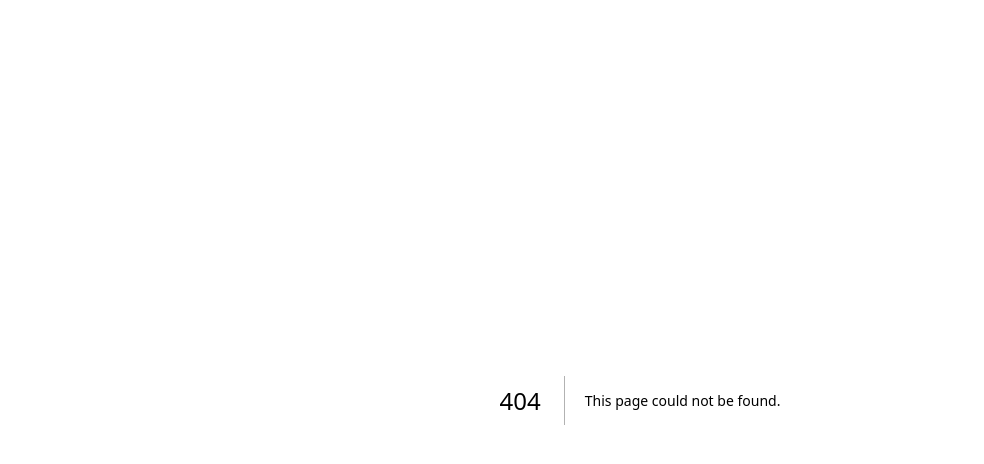
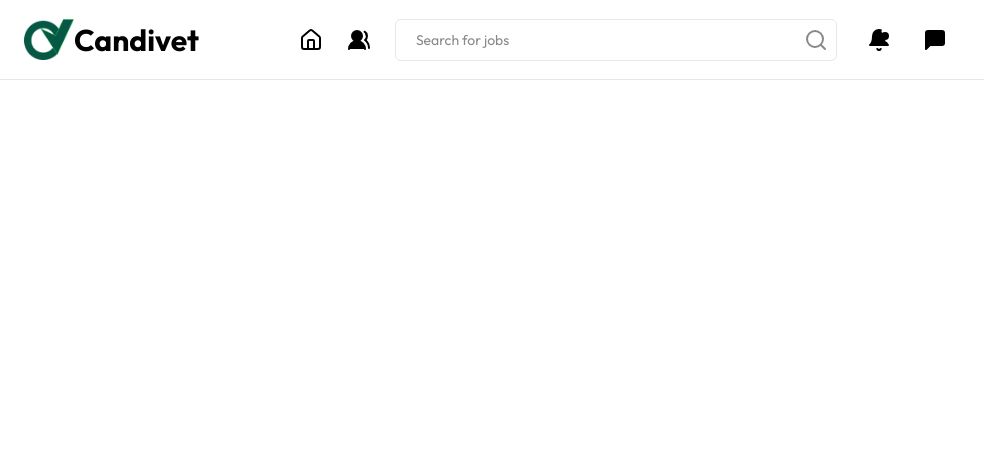
Before and after one commit to joshuaoni/tbwrge, a Next.js app: page /community in a window 1280 px wide. Before the commit this address had no page. Shown: the top 464 px of the page, without its empty margins (0-984 px from the left). Built offline with nearby package versions, Linux system fonts and the light colour scheme.

Commit message:
added the communities header

```diff
--- /dev/null
+++ b/src/components/community-dash-header/index.tsx
@@ -0,0 +1,42 @@
+import React from "react";
+import {
+  BellDotIcon,
+  Home,
+  MessageSquareIcon,
+  Search,
+  Users2,
+} from "lucide-react";
+import { CreateJob } from "@/pages/dashboard/dashboard-home";
+import { Input } from "../ui/input";
+import Image from "next/image";
+import candivetlogo from "../../../public/images/candivet-logo.png";
+
+const CommunityDashHeader = () => {
+  return (
+    <div className=" w-full  border-b  h-20 bg-white flex items-center px-6 fixed top-0">
+      <div className="flex items-center w-full   ">
+        <div className="flex items-center  cursor-pointer">
+          <Image src={candivetlogo} alt="" width={50} height={50} />
+          <h1 className="text-3xl font-bold">Candivet</h1>
+        </div>
+        <div className="flex items-center ml-[100px] space-x-6">
+          <Home />
+          <Users2 fill="black" />
+          <div className="border flex   px-2 bg-white items-center rounded-md">
+            <Input
+              placeholder="Search for jobs"
+              className="bg-transparent rounded-md border-none placeholder:text-[#898989] w-[400px]  outline-none focus:outline-none"
+            />
+            <Search color="#898989" />
+          </div>
+        </div>
+        <div className=" space-x-8  ml-[30px]   flex items-center">
+          <BellDotIcon fill="black" />
+          <MessageSquareIcon fill="black" />
+        </div>
+      </div>
+    </div>
+  );
+};
+
+export default CommunityDashHeader;
--- /dev/null
+++ b/src/pages/community/index.tsx
@@ -0,0 +1,8 @@
+import CommunityDashHeader from "@/components/community-dash-header";
+import React from "react";
+
+const index = () => {
+  return <CommunityDashHeader />;
+};
+
+export default index;
--- a/src/pages/home/landing-header/index.tsx
+++ b/src/pages/home/landing-header/index.tsx
@@ -123,9 +123,13 @@ const NavItem = ({
   link: string;
   ref: RefObject<HTMLDivElement>;
 }) => {
+  const router = useRouter();
   const pathName = usePathname();
   const isActive = link.includes(pathName);
   const onClick = () => {
+    if (link === "/community") {
+      router.push("/community");
+    }
     scrollToSection(ref);
   };
   return (
```
